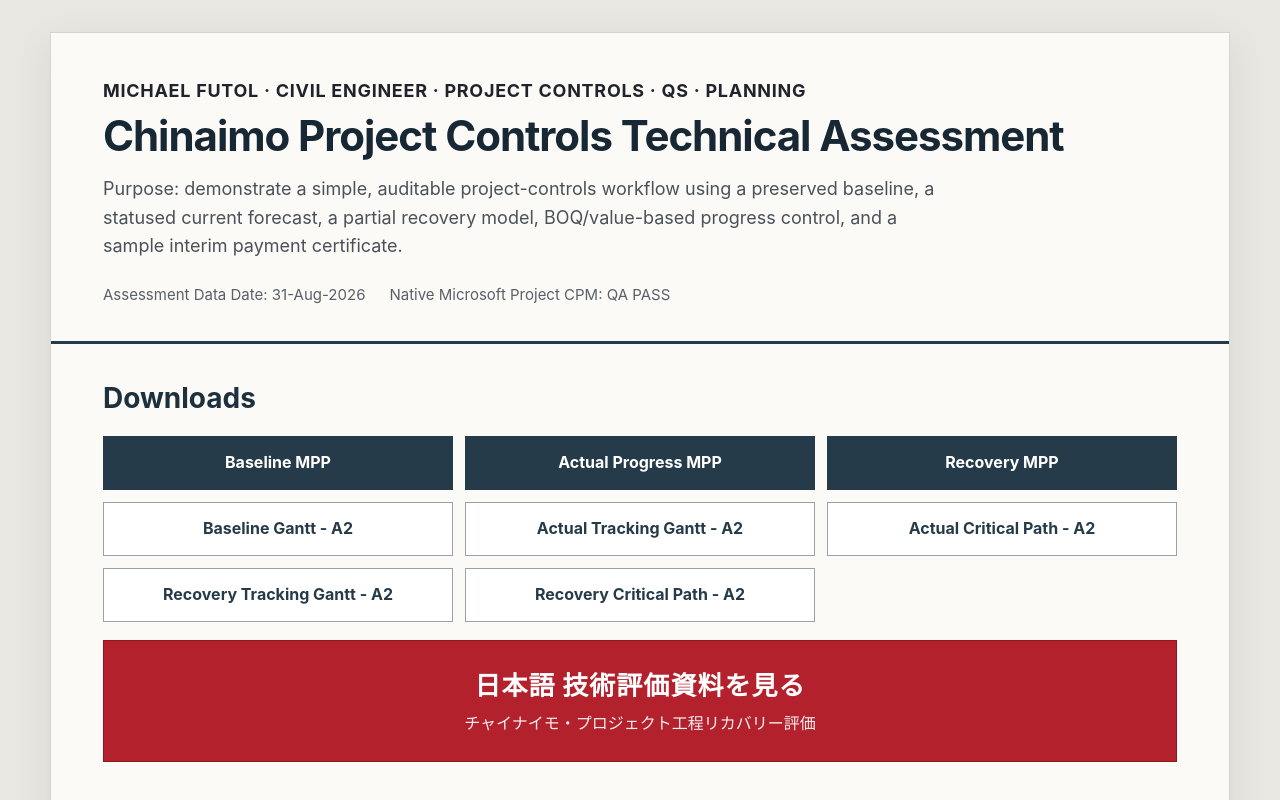
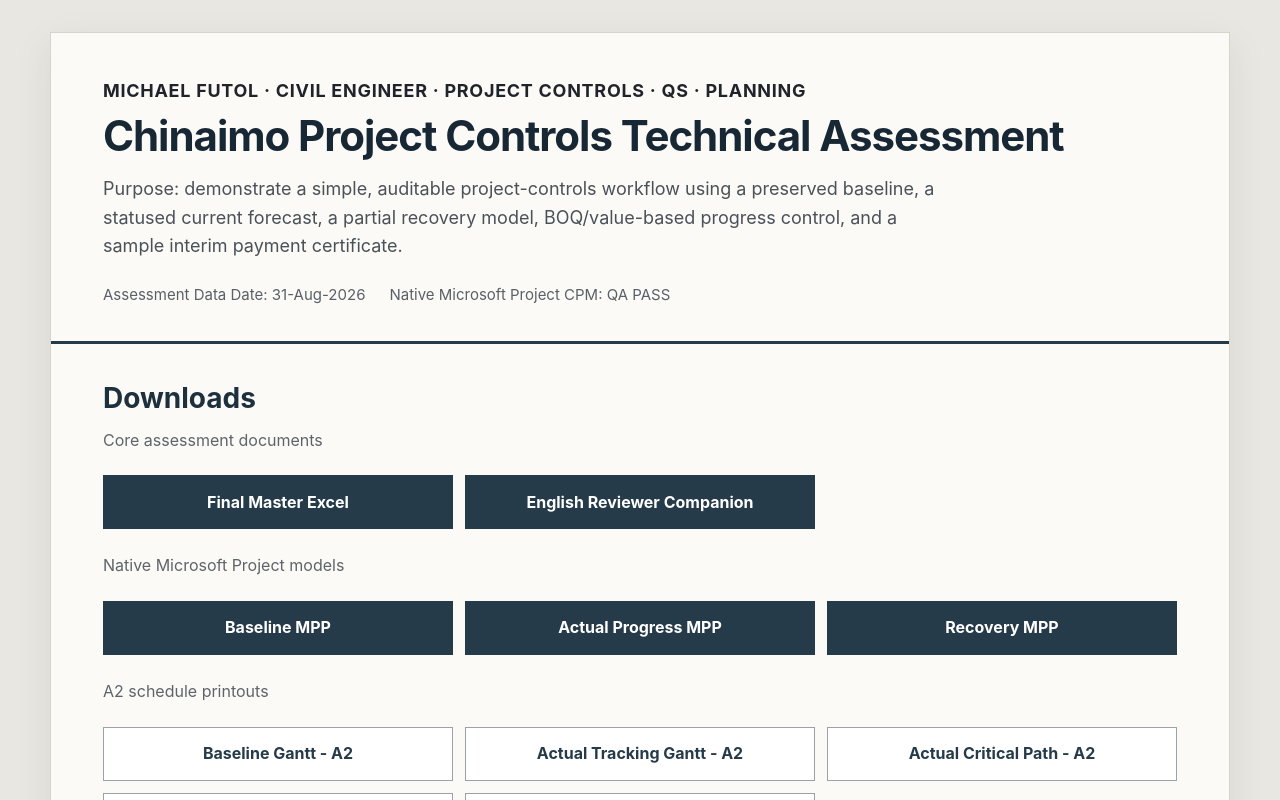
Before and after one commit to michaelfutol/Michael-Futol-Chinaimo-Project-Controls, a Next.js app: page / in a window 1280 px wide. Shown: the top 800 px of the page. Built offline with nearby package versions, Linux system fonts and the light colour scheme.

Commit message:
site: add final Excel and English companion downloads

```diff
--- a/app/page.tsx
+++ b/app/page.tsx
@@ -48,12 +48,19 @@ export default function Page(){
 
       <section className={styles.section}>
         <h2>Downloads</h2>
+        <p className={styles.sectionIntro}>Core assessment documents</p>
+        <div className={styles.downloadGrid}>
+          <a className={styles.downloadButton} href="/downloads/Michael_Futol_Chinaimo_Project_Controls_FINAL_BEAUTIFIED_NATIVE_CPM_2026-08-31.xlsx">Final Master Excel</a>
+          <a className={styles.downloadButton} href="/downloads/CHINAIMO_PROJECT_CONTROLS_REVIEWER_COMPANION_EN_FINAL_NATIVE_CPM_2026-08-31.docx">English Reviewer Companion</a>
+        </div>
+        <p className={styles.sectionIntro} style={{marginTop:24}}>Native Microsoft Project models</p>
         <div className={styles.downloadGrid}>
           <a className={styles.downloadButton} href="/downloads/Michael_Futol_Chinaimo_Baseline.mpp">Baseline MPP</a>
           <a className={styles.downloadButton} href="/downloads/Michael_Futol_Chinaimo_Actual_Progress.mpp">Actual Progress MPP</a>
           <a className={styles.downloadButton} href="/downloads/Michael_Futol_Chinaimo_Recovery.mpp">Recovery MPP</a>
         </div>
-        <div className={styles.downloadGrid} style={{marginTop:12}}>
+        <p className={styles.sectionIntro} style={{marginTop:24}}>A2 schedule printouts</p>
+        <div className={styles.downloadGrid}>
           {printouts.map(([label,href])=><a key={href} className={styles.downloadButtonLight} href={href}>{label}</a>)}
         </div>
         <a className={styles.jpLink} href="/dossier-jp">
```
